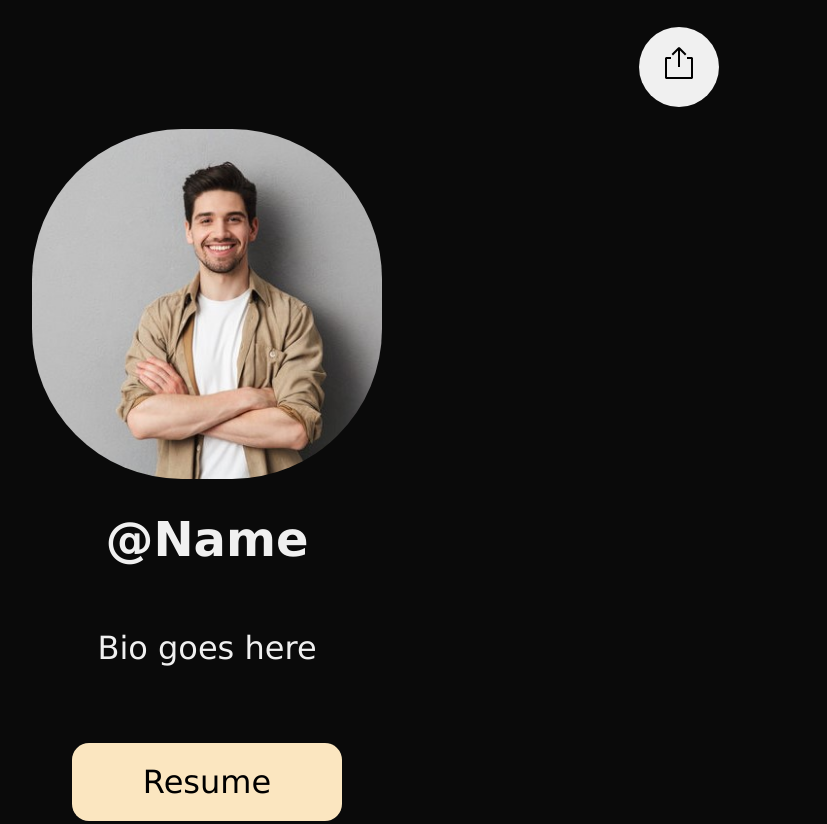
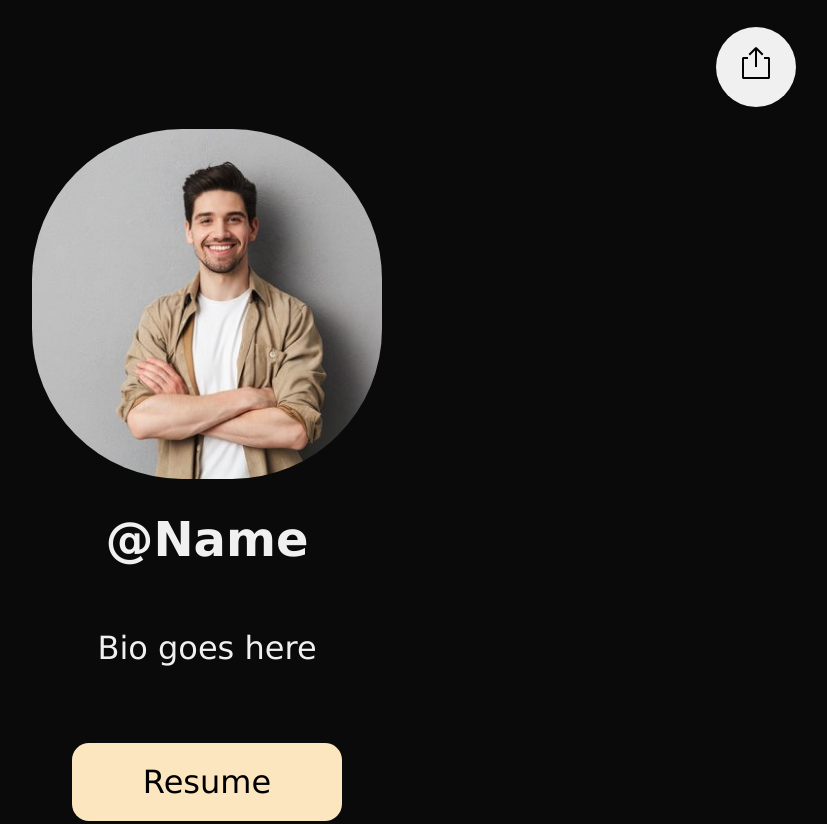
Before and after one commit to Karim-Elbahrawy/linqupPV, a plain HTML site: page index.html in a window 1280 px wide. Shown: the top 824 px of the page, without its empty margins (433-1260 px from the left). Drawn offline with Linux system fonts and the light colour scheme; files whose address does not match are found by name.

Commit message:
Update styles.css

```diff
--- a/styles.css
+++ b/styles.css
@@ -11,7 +11,7 @@ body {
 }
 
 header {
-    width: 80vw;
+    width: 92vw;
     max-width: 900x;
     display: flex;
     justify-content: flex-end;
```
